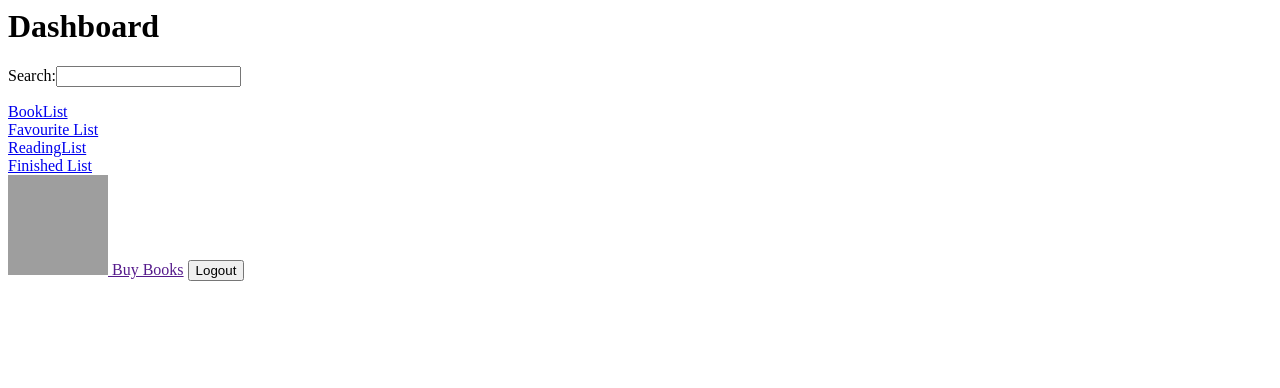
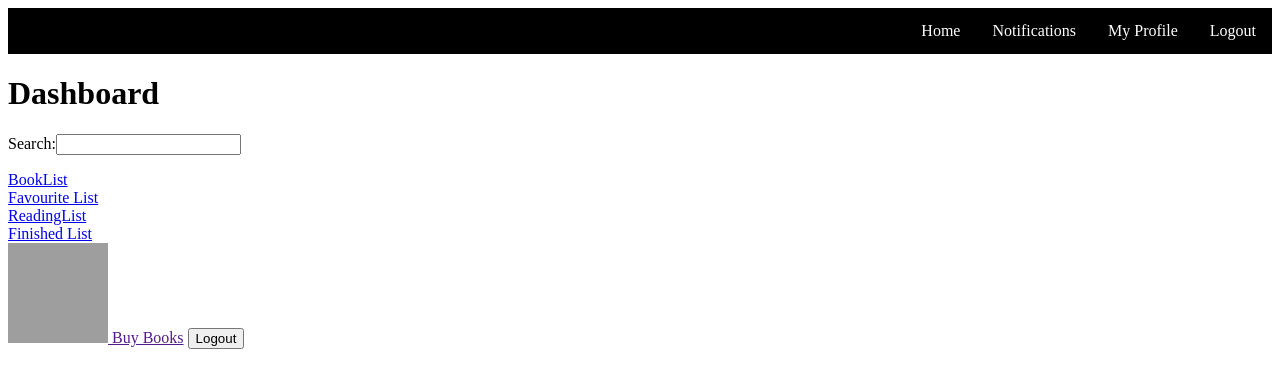
Before and after one commit to Akila-I/OOSD-Project, a PHP site: page /homepage.php in a window 1280 px wide. Shown: the top 388 px of the page. Run offline with PHP 8.4, Linux system fonts and the light colour scheme; a stand-in replaces the project's code that opens the database connection; grey boxes are pictures that could not be loaded.

Commit message:
top menu + book view pages : done

```diff
--- a/src/classes/database_class.php
+++ b/src/classes/database_class.php
@@ -10,7 +10,7 @@ class database{
     }
     private function connect(){
         //EDIT THIS LINE ACCORDINGLY
-        $this->pdo = new PDO('mysql:host=localhost;port=3306;dbname=Library', 'phpmyadmin', 'phpmyadmin');
+        $this->pdo = new PDO('mysql:host=localhost;port=3306;dbname=library_new', 'phpmyadmin', 'phpmyadmin');
     }
 
     function validateUser($username, $password){
--- a/src/homepage.php
+++ b/src/homepage.php
@@ -2,9 +2,12 @@
 <html>
     <head>
         <title>Homepage</title>
+
     </head>
 
     <body>
+    <?php require "top_menu_bar.php"; ?>
+
         <h1>Dashboard </h1>
 
         <form>
--- a/src/lists.php
+++ b/src/lists.php
@@ -52,9 +52,7 @@ require_once "db_funcs_getters.php";
     <title>Document</title>  <!--button value -->
 </head>
 <body>
-<header>
-    <!--include header -->
-</header>
+<?php require "top_menu_bar.php"; ?>
 
 <div class="container">
     <div>
@@ -75,7 +73,7 @@ require_once "db_funcs_getters.php";
           echo ("<div class='author'>$book_author</div>");
           echo ("<div class='year'>$book_year</div>");
           echo ("<div class='category'>$book_catagory</div>");
-          echo ('<input type="submit" value="open"></li>');
+          echo ('<a href="bookview.php?id='.$book_id.'"><input type="submit" value="open"></a></li>');
 
 
         }
--- /dev/null
+++ b/src/top_menu_bar.php
@@ -0,0 +1,25 @@
+<style>
+    /* Add a black background color to the top navigation */
+    .topnav {
+    background-color: #000;
+    overflow: hidden;
+
+    }
+
+    /* Style the links inside the navigation bar */
+    .topnav a {
+    float: right;
+    color: white;
+    text-align: center;
+    padding: 14px 16px;
+    text-decoration: none;
+    }
+</style>
+
+<div class="topnav">
+    <a href="servers/logout_server.php">Logout</a>
+    <a href="#about">My Profile</a>
+    <a href="#contact">Notifications</a>
+    <a href="homepage.php">Home</a>
+
+</div>
```
Also changed, not shown: src/bookview.php (added, +24 -0 lines), 3 other files.
